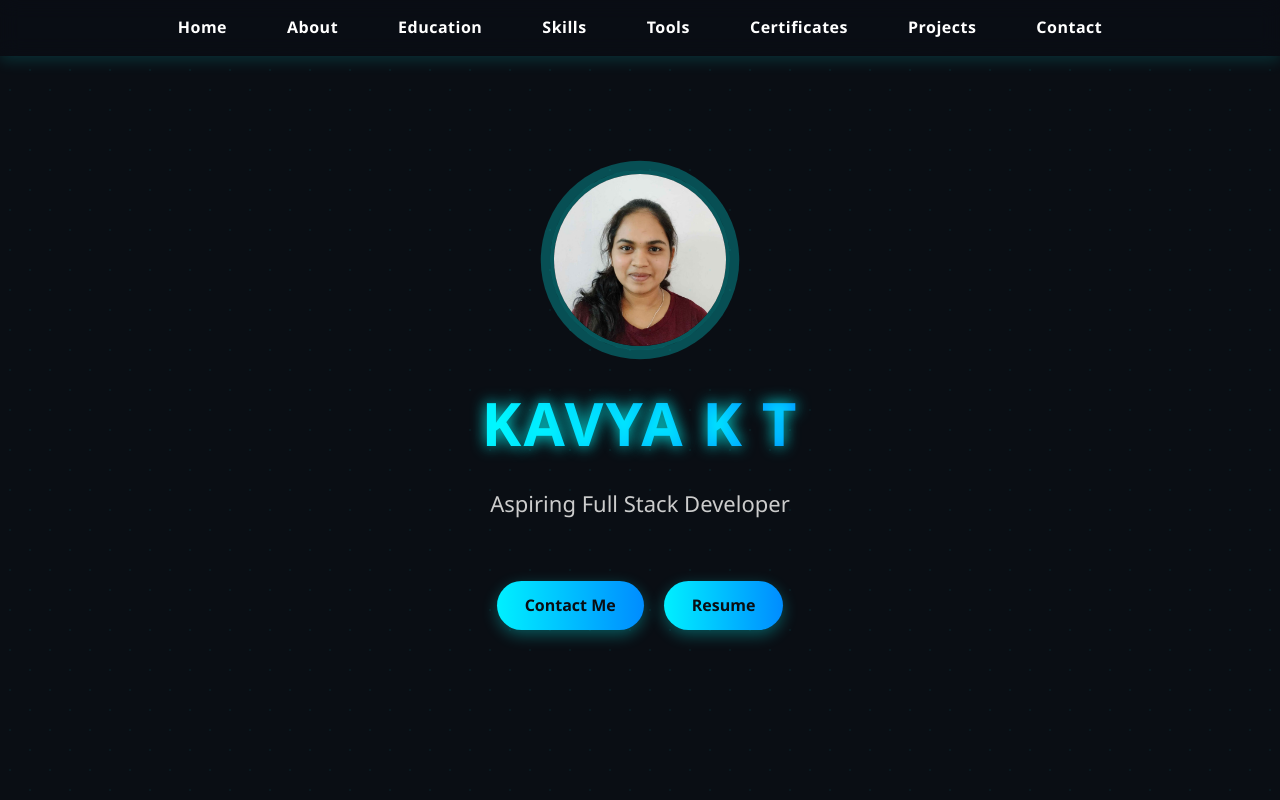
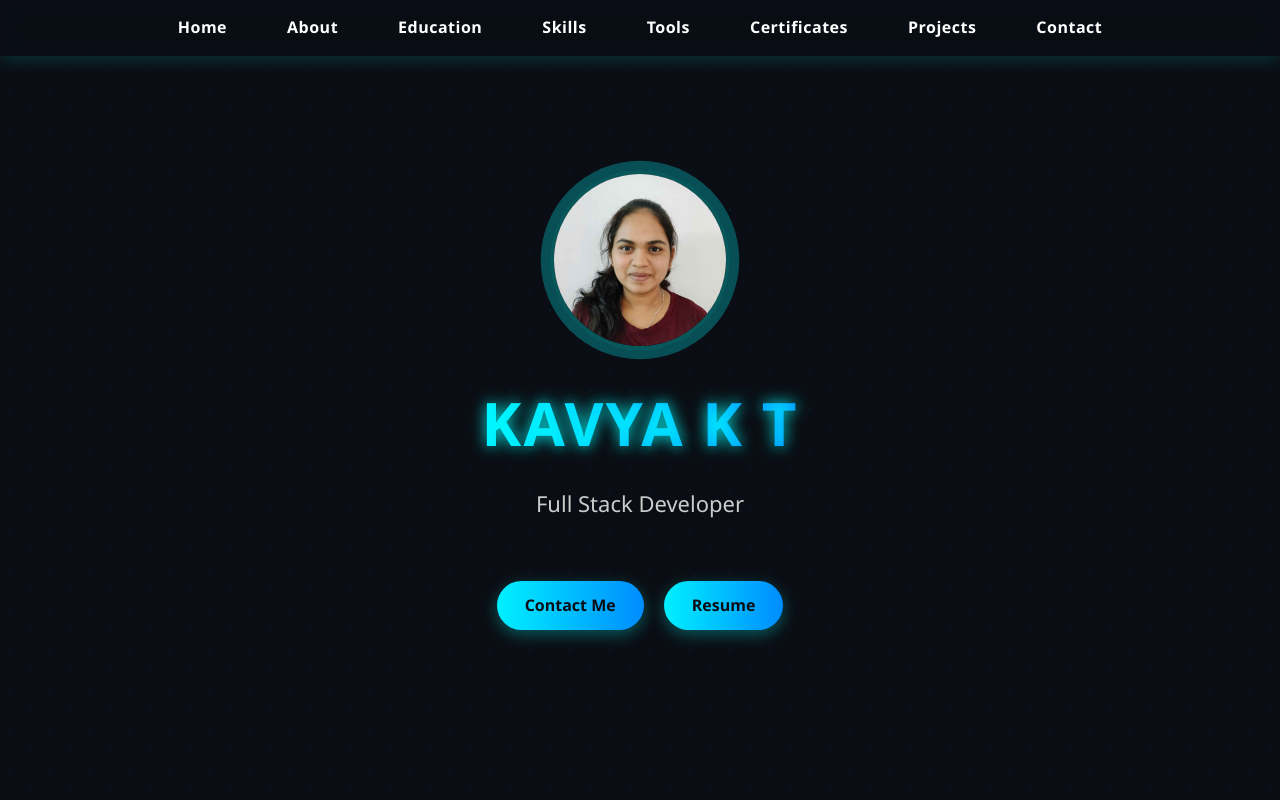
Before and after one commit to KTKavya/my-portfolio, a plain HTML site: page index.html in a window 1280 px wide. Shown: the top 800 px of the page. Drawn offline with nearby package versions, Linux system fonts and the light colour scheme.

Commit message:
Update index.html
ss

```diff
--- a/index.html
+++ b/index.html
@@ -1142,7 +1142,7 @@ footer {
 <section class="hero" id="home">
     <img src="kav.jpg" alt="Kavya K T" />
     <h1>Kavya K T</h1>
-    <p>Aspiring Full Stack Developer</p>
+    <p>Full Stack Developer</p>
     <div class="buttons">
         <a href="#contact" class="btn">Contact Me</a>
         <a href="https://drive.google.com/file/d/1t2qrpnsjq0IGPoyyjDKOUQmO2Wlzw6Hf/view?usp=drive_link" class="btn" target="_blank">Resume</a>
```
